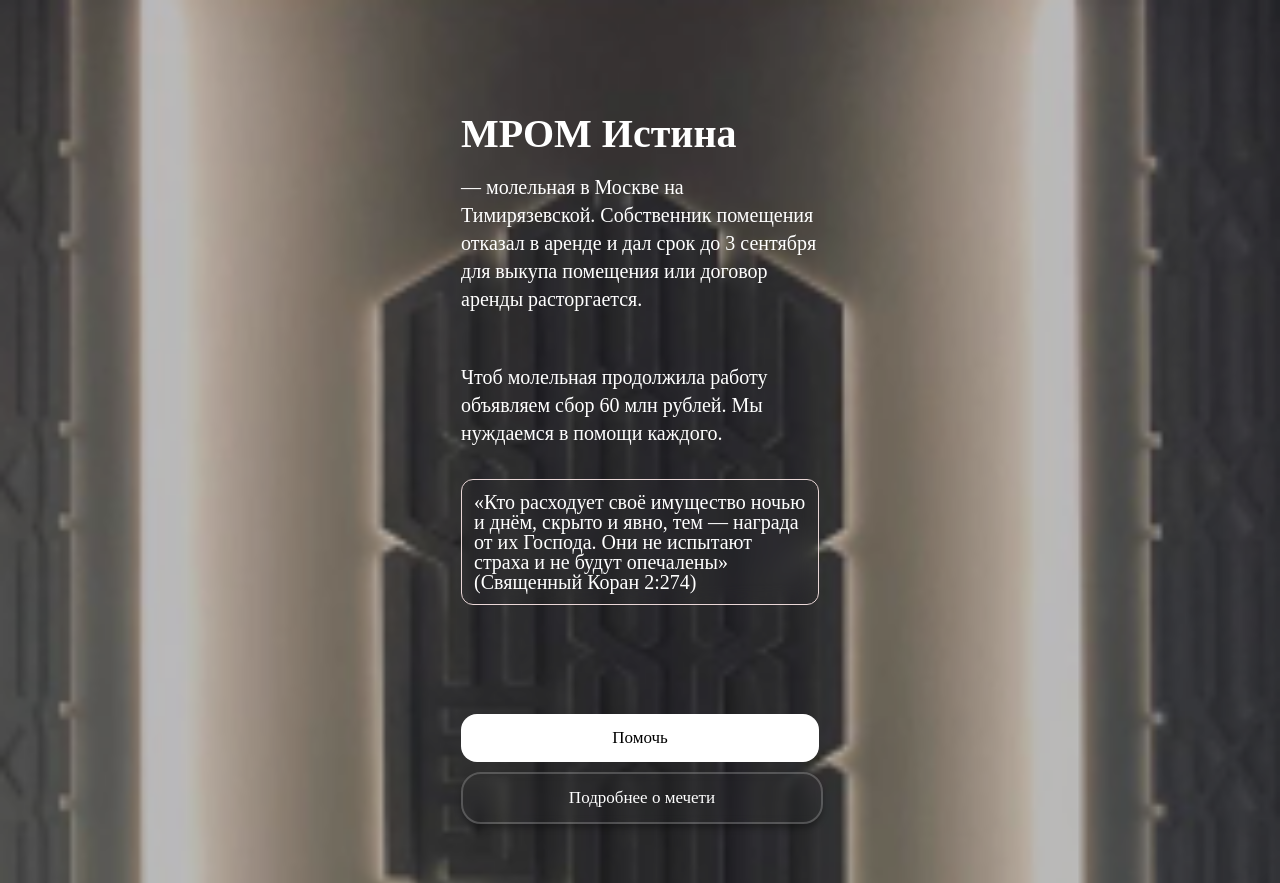
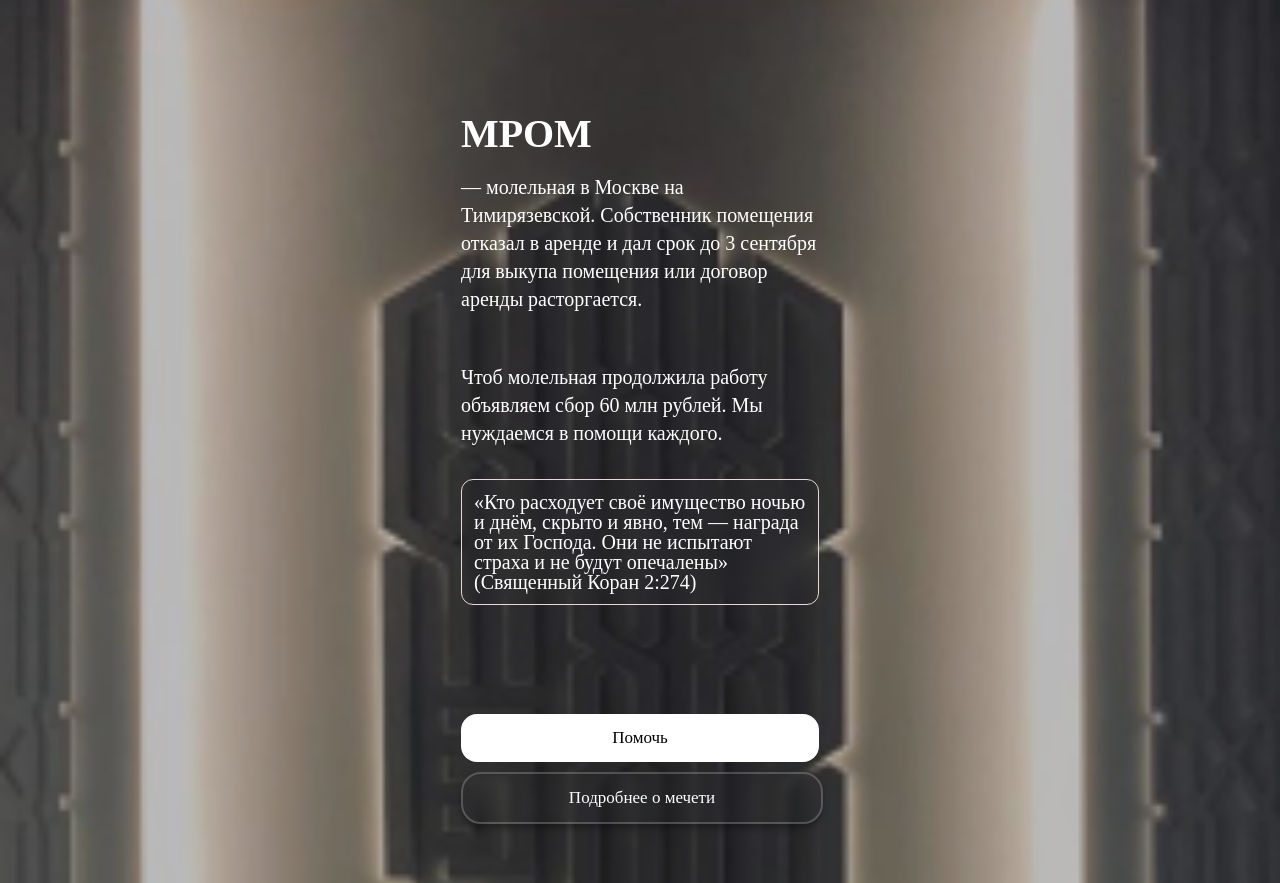
Before and after one commit to yusup02/finish, a plain HTML site: page index.html in a window 1280 px wide. Drawn offline with Linux system fonts and the light colour scheme.

Commit message:
тестовые изменения заголовка

```diff
--- a/index.html
+++ b/index.html
@@ -9,7 +9,7 @@
   <body>
     <section class="container">
       <div class="title">
-        <h1>МРОМ Истина</h1>
+        <h1>МРОМ</h1>
         <p class="ineer_text">
           — молельная в Москве на Тимирязевской. Собственник помещения отказал в
           аренде и дал срок до 3 сентября для выкупа помещения или договор
```
